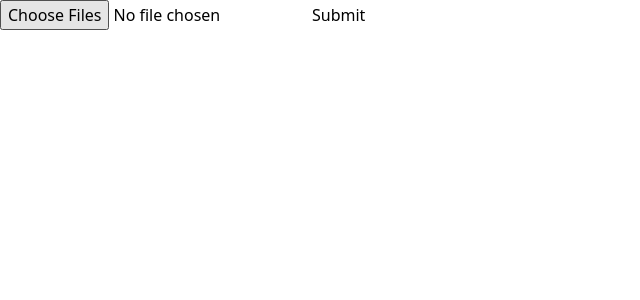
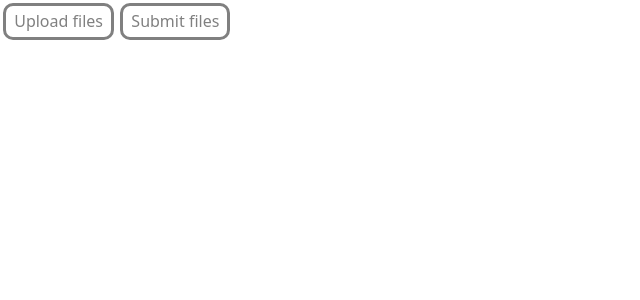
Before and after one commit to SanduNicu/file-uploader, a React (Vite) app: page / in a window 1280 px wide. Shown: the top 300 px of the page, without its empty margins (0-640 px from the left). Built offline with nearby package versions, Linux system fonts and the light colour scheme.

Commit message:
Added styling

```diff
--- a/package.json
+++ b/package.json
@@ -28,6 +28,7 @@
     "eslint-plugin-react-hooks": "^4.6.0",
     "eslint-plugin-react-refresh": "^0.4.5",
     "postcss": "^8.4.33",
+    "sass": "^1.72.0",
     "tailwindcss": "^3.4.1",
     "typescript": "^5.2.2",
     "vite": "^5.0.8"
--- a/src/components/fileUploader/index.tsx
+++ b/src/components/fileUploader/index.tsx
@@ -1,6 +1,7 @@
-import { memo, useCallback, useState } from "react";
+import { memo, useCallback, useRef, useState } from "react";
 import { uploadFiles, validateFiles } from "./utils";
 import { FetchOptions } from "./types";
+import styles from "./styles.module.scss";
 
 interface FileUploaderProps {
   fetchOptions?: FetchOptions;
@@ -8,9 +9,19 @@ interface FileUploaderProps {
 
 function FileUploader(props: FileUploaderProps) {
   const { fetchOptions = {} } = props;
+  const hiddenInput = useRef<HTMLInputElement>(null);
   const [files, setFiles] = useState<File[]>([]);
   const [error, setError] = useState("");
   const [isLoading, setIsLoading] = useState(false);
+  const showFileInfo = !!files.length;
+
+  const onClick = useCallback(() => {
+    if (hiddenInput.current) hiddenInput.current.click();
+  }, []);
+
+  const onSuccess = useCallback(() => {
+    setFiles([]);
+  }, []);
 
   const handleFileSubmit = useCallback(() => {
     if (!files.length) {
@@ -19,10 +30,11 @@ function FileUploader(props: FileUploaderProps) {
 
     uploadFiles({
       files,
+      onSuccess,
       fetchOptions,
       setIsLoading,
     });
-  }, [files, fetchOptions]);
+  }, [files, fetchOptions, onSuccess]);
 
   const handleFileChange = useCallback(
     (ev: React.ChangeEvent<HTMLInputElement>) => {
@@ -44,16 +56,25 @@ function FileUploader(props: FileUploaderProps) {
   );
 
   return (
-    <div>
+    <div className={styles.wrapper}>
       <input
+        ref={hiddenInput}
+        className={styles.uploader}
         type="file"
         name="file-uploader"
         multiple
         onChange={handleFileChange}
+      />
+      <button disabled={isLoading} onClick={onClick}>
+        Upload files
+      </button>
+      {showFileInfo && <span>{files.length} file(s) selected.</span>}
+      <button
+        onClick={handleFileSubmit}
         disabled={isLoading}
-      />
-      <button onClick={handleFileSubmit} disabled={isLoading}>
-        Submit
+        className={styles.submitButton}
+      >
+        Submit files
       </button>
       {error && <div>{error}</div>}
     </div>
--- /dev/null
+++ b/src/components/fileUploader/styles.module.scss
@@ -0,0 +1,13 @@
+.wrapper {
+  .uploader {
+    display: none;
+  }
+}
+
+button {
+  padding: 0.2rem 0.5rem;
+  margin: 0.2rem;
+  border-radius: 10px;
+  color: gray;
+  border: 3px solid gray;
+}
--- a/src/components/fileUploader/types.ts
+++ b/src/components/fileUploader/types.ts
@@ -4,6 +4,7 @@ export interface FetchOptions extends RequestInit {
 
 export interface UploadFilesArgs {
   files: File[];
+  onSuccess: () => void;
   fetchOptions: FetchOptions;
   setIsLoading: (isLoading: boolean) => void;
 }
--- a/src/components/fileUploader/utils.ts
+++ b/src/components/fileUploader/utils.ts
@@ -3,6 +3,7 @@ import { UploadFilesArgs } from "./types";
 
 export function uploadFiles({
   files,
+  onSuccess,
   fetchOptions,
   setIsLoading,
 }: UploadFilesArgs) {
@@ -23,8 +24,9 @@ export function uploadFiles({
     },
     ...remainingOptions,
   })
-    // .then((res) => res.json())
-    // .then(() => onSuccess(files))
+    .then(() => {
+      onSuccess();
+    })
     // .catch(() => onFail(files))
     .finally(() => setIsLoading(false));
 }
```
Also changed, not shown: 1 other file (tests, documents, lock files or other folders).
